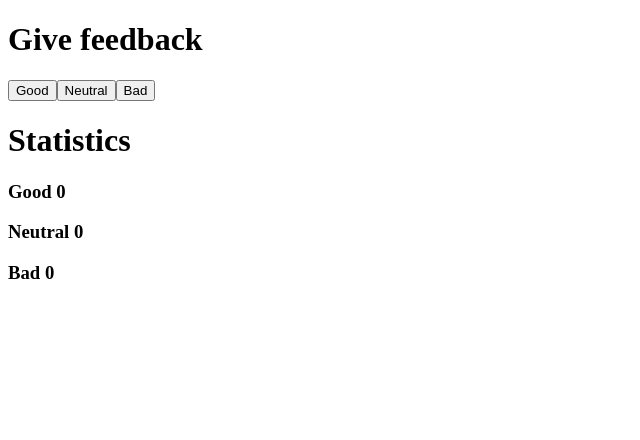
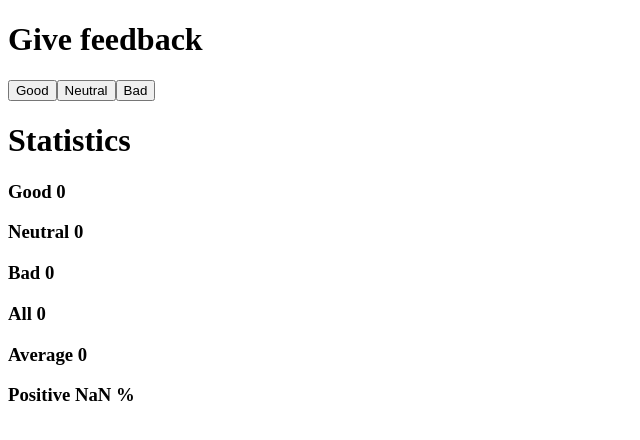
Before and after one commit to iMMoCodes/FullStackOpen, a React (Create React App) app in the folder osa1/unicafe/: page / in a window 1280 px wide. Shown: the top 440 px of the page, without its empty margins (0-640 px from the left). Built offline with nearby package versions, Linux system fonts and the light colour scheme; the HTML template or start-up script is replaced by a standard one.

Commit message:
Tehtävä 1.7

```diff
--- a/osa1/unicafe/src/App.js
+++ b/osa1/unicafe/src/App.js
@@ -4,6 +4,9 @@
   const [good, setGood] = useState(0);
   const [neutral, setNeutral] = useState(0);
   const [bad, setBad] = useState(0);
+  const total = good + neutral + bad;
+  const average = (good * 1 + neutral * 0 + bad * -1) / total || 0;
+  const positive = (good / total) * 100;
 
   return (
     <div>
@@ -15,6 +18,9 @@
       <h3>Good {good}</h3>
       <h3>Neutral {neutral}</h3>
       <h3>Bad {bad}</h3>
+      <h3>All {total}</h3>
+      <h3>Average {average}</h3>
+      <h3>Positive {positive} %</h3>
     </div>
   );
 };
```
